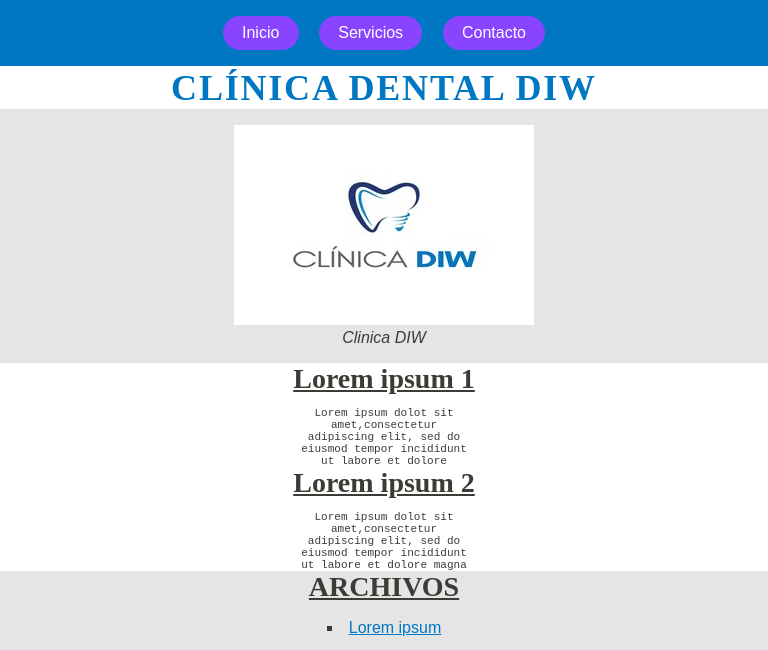
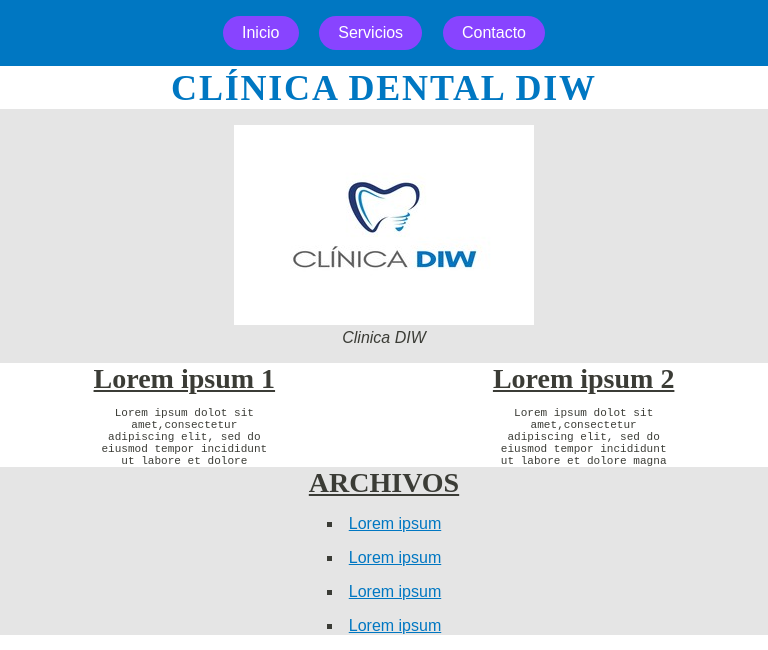
Before and after one commit to DisenoInterfacesWeb26-27/diseno-interfaces-web-26-27-practica-4-css-avanzado-usuario1-aerg2627, a plain HTML site: page index.html in a window 768 px wide. Shown: the top 650 px of the page. Drawn offline with Linux system fonts and the light colour scheme.

Commit message:
cambios en media tablet

```diff
--- a/assets/css/style.css
+++ b/assets/css/style.css
@@ -313,7 +313,11 @@ img,iframe{max-width: 100%;}
     body{ font-size: 1em; text-align:center;}/* se baja a 1em el tamaño*/
     header{ text-align:center; padding:1em 0em; }/*mantengo mismo diseño que en ordenador*/
     nav a{ padding:0.5em 1.2em; margin:0em 0.5em; }/*bajo padding y margin*/
-    section{ float:none; width:100%; overflow:hidden; }
+    section{ float:none; width:100%; overflow:hidden; }/* overflow,oculto(recorta contenido)*/
+     article{ float:left; width:48%; }/*dos articulos en columnas*/
+    article:nth-child(2){ margin-left:4%; }
+    aside{ float:none; width:100%; }/*el aside baja debajo*/
+    footer{ clear:both; }
 
 
 
```
